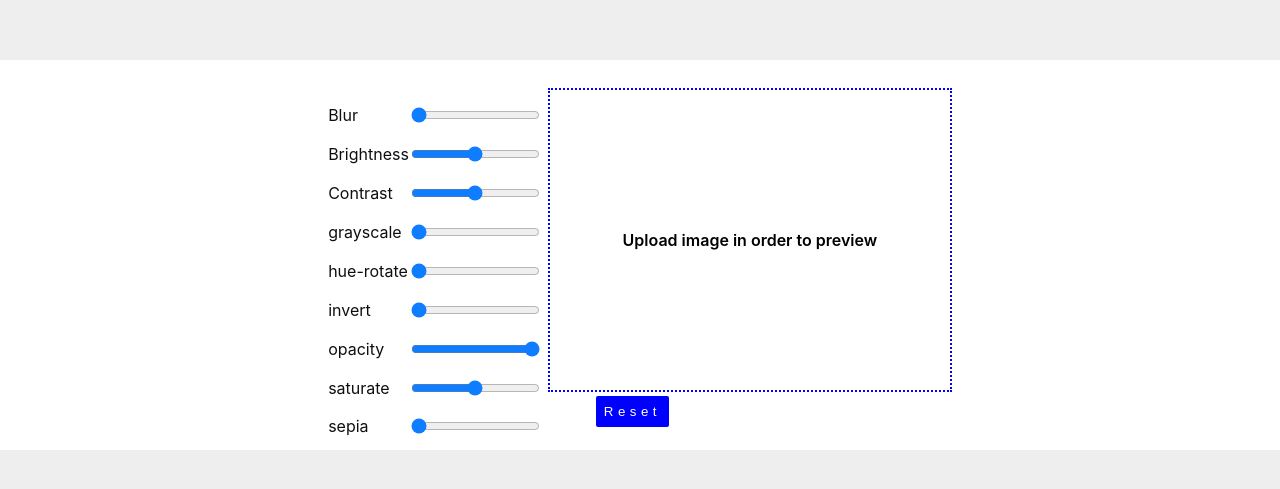
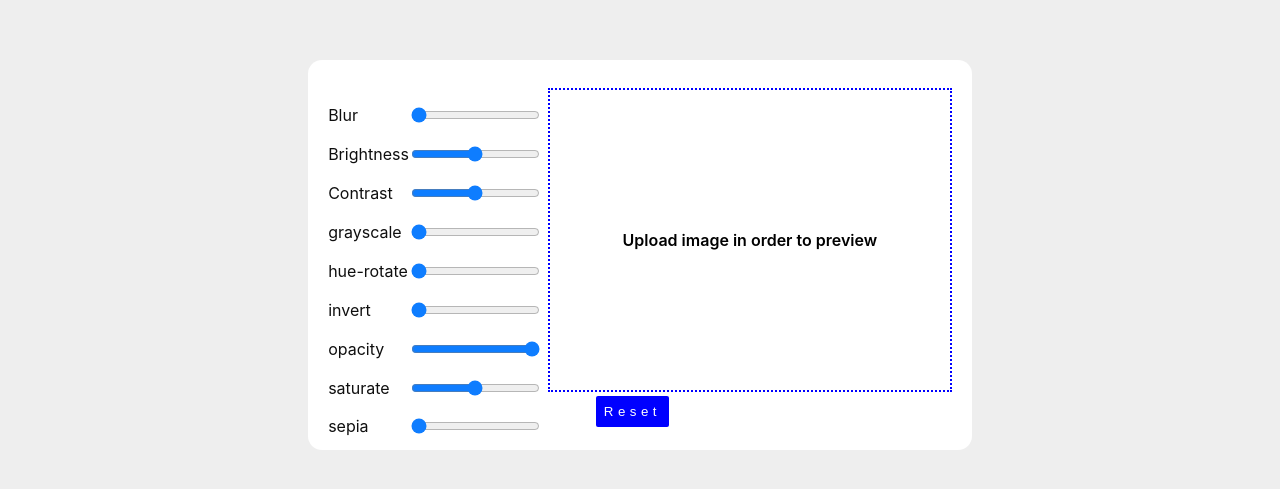
Before and after one commit to CoulKe/photo-editor, a React (Create React App) app: page / in a window 1280 px wide. Shown: the part 145-634 px from the top of the page. Built offline with nearby package versions, Linux system fonts and the light colour scheme.

Commit message:
Fixed overflow issue

```diff
--- a/src/App.css
+++ b/src/App.css
@@ -106,6 +106,7 @@ span input{
   }
   body{
     height: 100vh;
+    width: 100vw;
     background-color: rgb(238, 238, 238);
     display: flex;
     justify-content: center;
@@ -119,7 +120,6 @@ span input{
     height: 300px;
   }
   #myapp{
-    width: 100vw;
     overflow: hidden;
     height: 350px;
     background-color: #fff;
```
